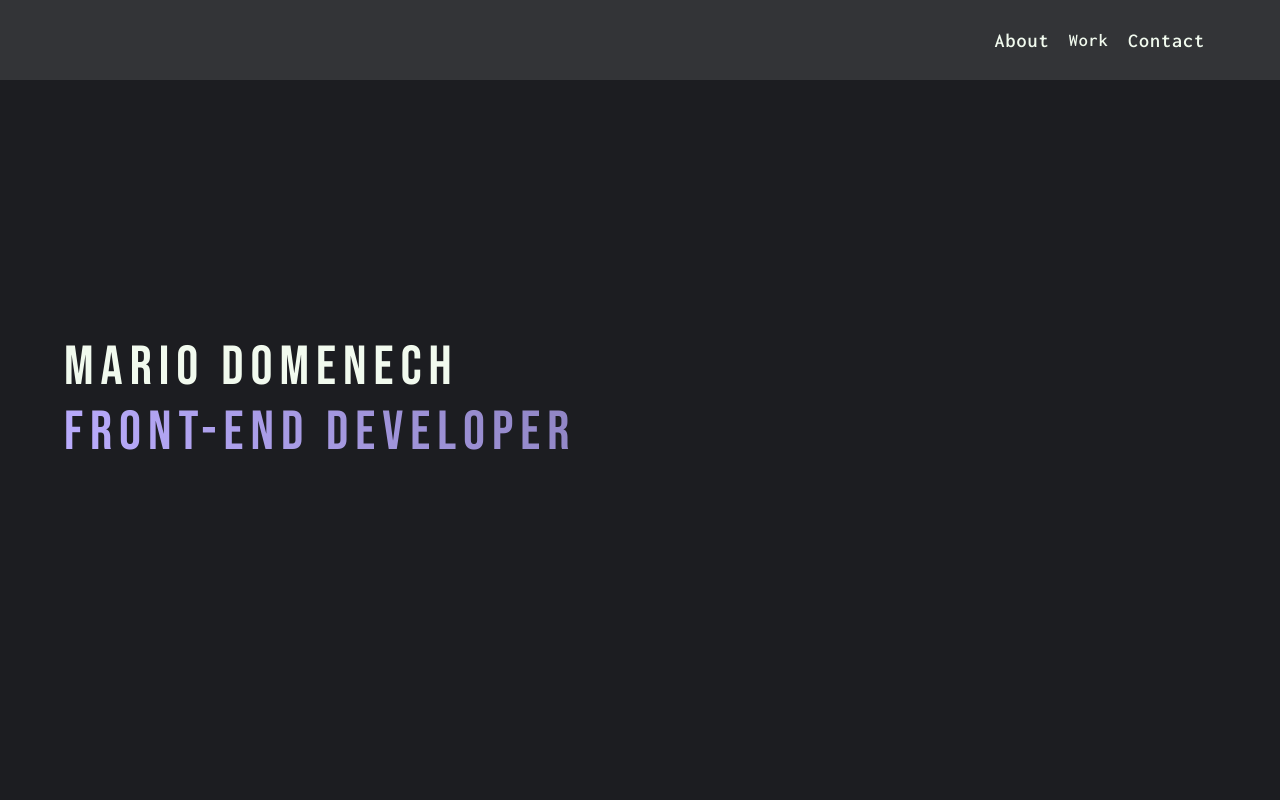
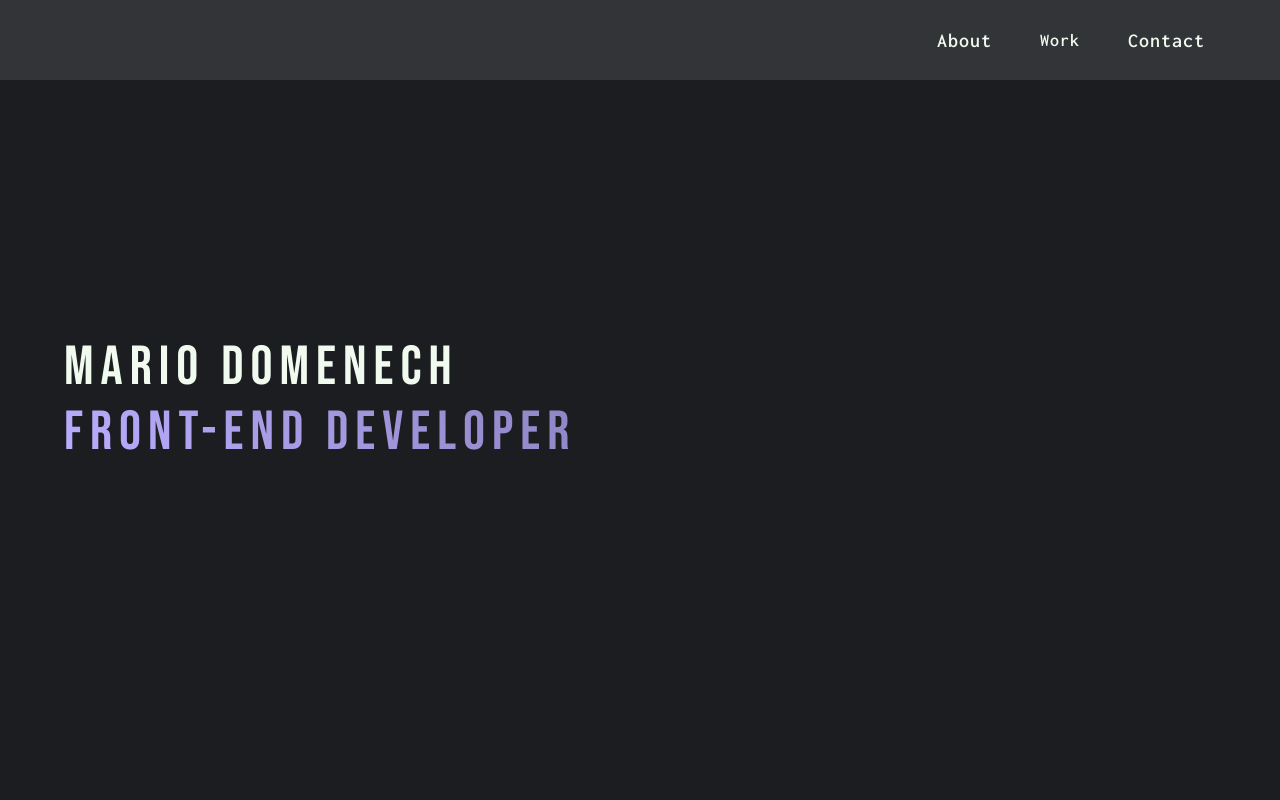
Before and after one commit to Rio0628/portfolio-website, a React (Create React App) app: page / in a window 1280 px wide. Shown: the top 800 px of the page. Built offline with nearby package versions, Linux system fonts and the light colour scheme.

Commit message:
Fixed Styling
- Fixed some of the styling within the application. Altered the width of the navbar buttons from percentages to rem so it is a definite size.
- Moved the main logo down so it is centered when the font increases.

```diff
--- a/src/index.css
+++ b/src/index.css
@@ -141,7 +141,7 @@ body {
 
 .workBtn:hover::before {
   transform: scaleX(.3);
-  transform-origin: top;
+  transform-origin: bottom center;
 }
 
 .contactBtn:hover::before {
@@ -494,8 +494,8 @@ body {
   }
 
   .nav-barBtns {
-    right: 25px;
-    width: 35%;
+    right: 1rem;
+    width: 11.5rem;
   }
 
   .btnCntr {
@@ -509,7 +509,8 @@ body {
   }
 
   .nav-barBtns {
-    width: 30%;
+    right: 1.6rem;
+    width: 16rem;
   }
 
   .homeText {
@@ -537,12 +538,13 @@ body {
 @media screen and (min-width: 800px) {
 
   .mainLogo {
+    top: .5rem;
     left: -15px;
     font-size: 28px;
   }
 
   .nav-barBtns {
-    width: 25%;
+    width: 18rem;
     right: 50px;
   }
 
@@ -594,7 +596,6 @@ body {
   }
 
   .nav-barBtns {
-    width: 18%;
     right: 65px;
   }
 
@@ -634,6 +635,7 @@ body {
   .mainLogo {
     left: -60px;
     font-size: 32px;
+    top: .5rem;
     letter-spacing: 5px;
   }
 
@@ -700,11 +702,6 @@ body {
 }
 
 @media screen and (min-width: 1500px) {
-
-  .nav-barBtns {
-    width: 14.2rem;
-  }
-
   .homeText {
     font-size: 55px;
     letter-spacing: 7px;
```
